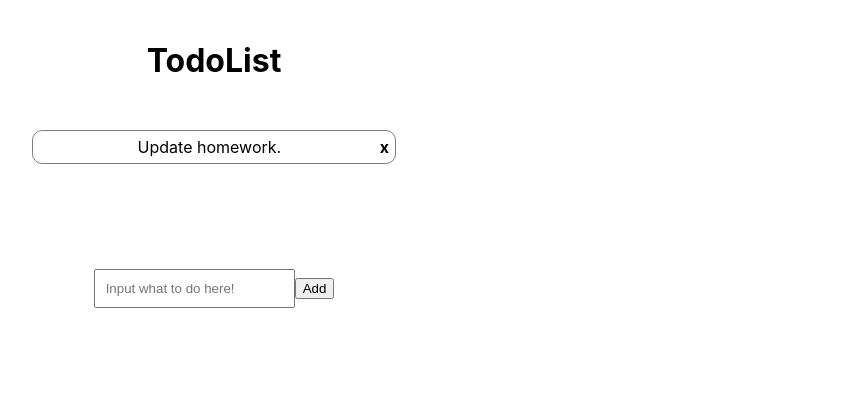
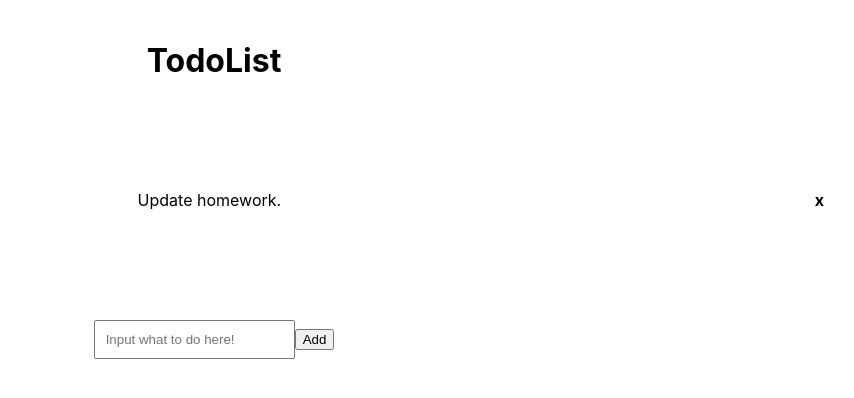
Before and after one commit to mrklorenz/react-redux-todolist, a React (Create React App) app: page / in a window 1280 px wide. Shown: the top 398 px of the page, without its empty margins (426-1280 px from the left). Built offline with nearby package versions, Linux system fonts and the light colour scheme.

Commit message:
[ReactRedux][Mark] feat: Addded event stopPropagation to prevent error

```diff
--- a/src/features/todos/components/TodoItem.js
+++ b/src/features/todos/components/TodoItem.js
@@ -10,17 +10,22 @@ function TodoItem(props) {
 
     const dispatch = useDispatch();
 
+    const todoStatus = todo.done ? "done" : "";
+
     function handleToggle(event){
-        dispatch(ToggleTodo(event.target.value));
+        event.stopPropagation();
+        dispatch(ToggleTodo(props.id));
     }
 
     function handleDeleteTodo(event){
-        dispatch(DeleteTodo(event.target.value))
+        event.stopPropagation();
+        dispatch(DeleteTodo(props.id))
     }
 
+
     return (
-        <div onClick={handleToggle} className="toggleDiv">
-            {todo.text}
+        <div  className={`toDoFormDiv ${todoStatus}`}  onClick={handleToggle}>
+            <span className="textSpan">{todo.text}</span>
             <span className="removeSpan" onClick={handleDeleteTodo}>x</span>
         </div>
     );
```
